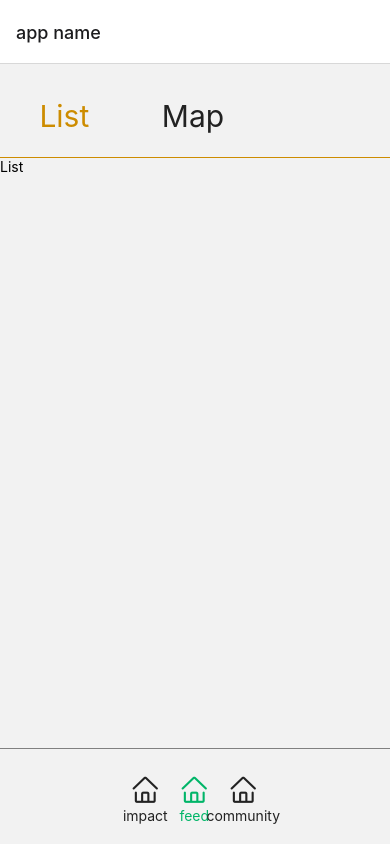
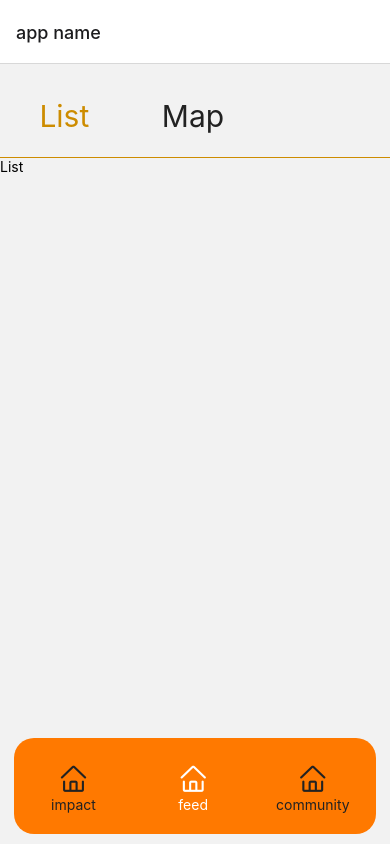
Before and after one commit to AlinaVarkki/AthenaHack-FoodMe, a React Native app: screen / in a window 390 px wide. Built offline with nearby package versions, Linux system fonts and the light colour scheme.

Commit message:
changed menu style

```diff
--- a/Views/MainScreen.js
+++ b/Views/MainScreen.js
@@ -40,14 +40,13 @@ const MainScreen = ({route}) => {
             <View style={styles.main}>
                 {content()}
             </View>
+                <View style={styles.row}>
             <View style={styles.bottom}>
-                <View style={styles.row}>
-                    <BottomMenuButton font="AntDesign" name="home" text="impact" callback={()=>changeChosen("ImpactScreen")} color={chosen === "ImpactScreen" ? ColorPalette.green : ColorPalette.darkgrey}/>
-                    <BottomMenuButton font="AntDesign" name="home" text="feed" callback={()=>changeChosen("FeedScreen")} color={chosen === "FeedScreen" ? ColorPalette.green : ColorPalette.darkgrey}/>
-                    <BottomMenuButton font="AntDesign" name="home" text="community" callback={()=>changeChosen("CommunityScreen")} color={chosen === "CommunityScreen" ? ColorPalette.green : ColorPalette.darkgrey}/>
+                    <BottomMenuButton font="AntDesign" name="home" text="impact" callback={()=>changeChosen("ImpactScreen")} color={chosen === "ImpactScreen" ? ColorPalette.white : ColorPalette.darkgrey}/>
+                    <BottomMenuButton font="AntDesign" name="home" text="feed" callback={()=>changeChosen("FeedScreen")} color={chosen === "FeedScreen" ? ColorPalette.white : ColorPalette.darkgrey}/>
+                    <BottomMenuButton font="AntDesign" name="home" text="community" callback={()=>changeChosen("CommunityScreen")} color={chosen === "CommunityScreen" ? ColorPalette.white : ColorPalette.darkgrey}/>
+            </View>
                 </View>
-            </View>
-
         </SafeAreaView>
     )
 
@@ -64,18 +63,20 @@ const styles = StyleSheet.create({
         paddingHorizontal: 0,
     },
     bottom:{
-        height: '12.5%',
-        width: '100%',
+        backgroundColor: ColorPalette.orange,
+        borderRadius: 20,
+        width: '93%',
         alignItems: 'center',
-
-        borderTopWidth: 1,
-        borderTopColor: 'grey'
-    },
-    row:{
+        bottom: 10,
         flex:1,
         flexDirection: 'row',
         paddingTop: 5,
     },
+    row:{
+        width: '100%',
+        alignItems: 'center',
+        height: '12.5%',
+    },
 });
 
 export default MainScreen;
--- a/assets/ColorPalette.js
+++ b/assets/ColorPalette.js
@@ -1,7 +1,8 @@
 export default {
     darkgrey: '#222222',
     offwhite: '#F5F5F5',
-    orange: '#FFAC00',
+    white: '#ffffff',
+    orange: '#FF7900',
     blue: '#065CF8',
     lightYellow: '#FFF2D8',
     darkOrange: '#cd8c00',
```
